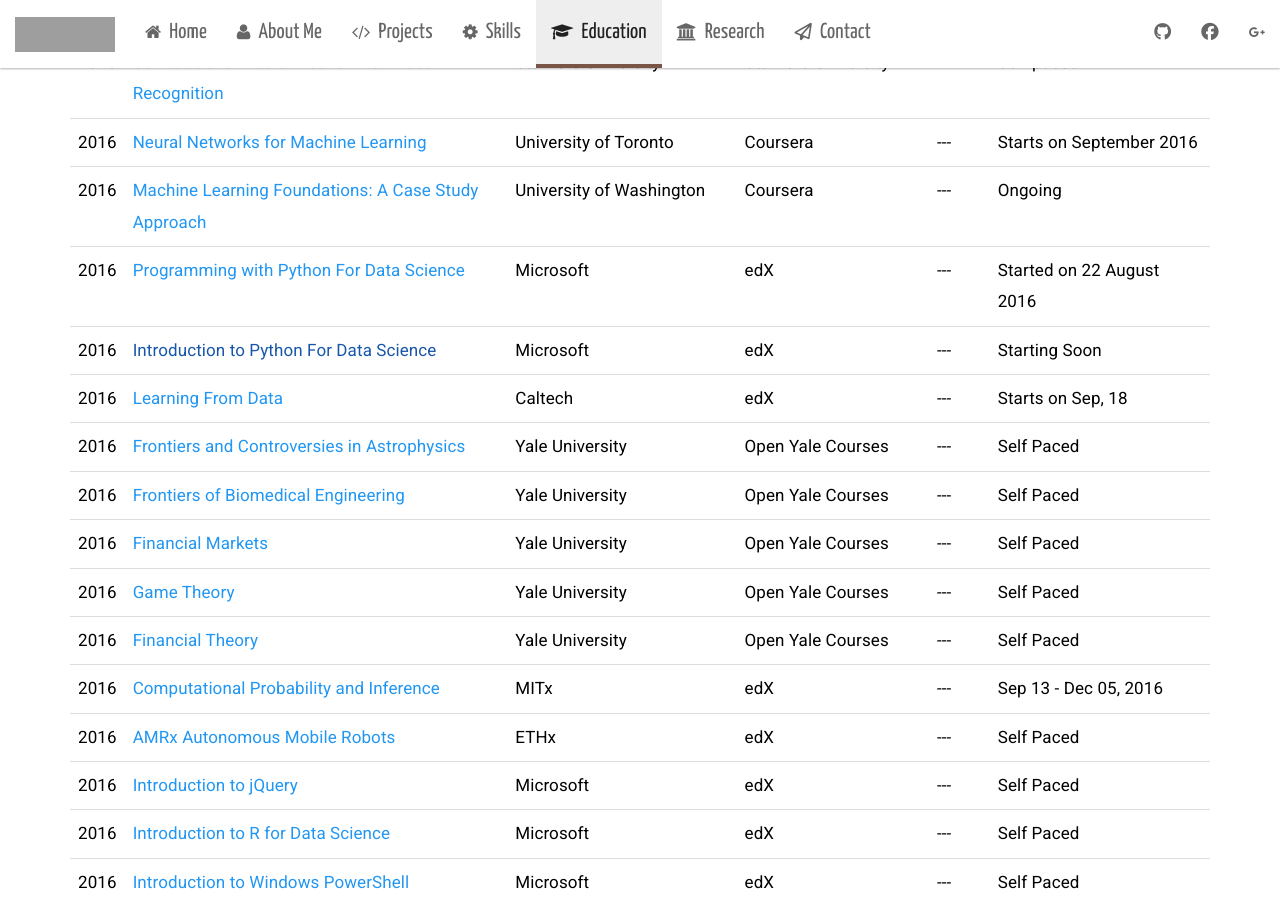
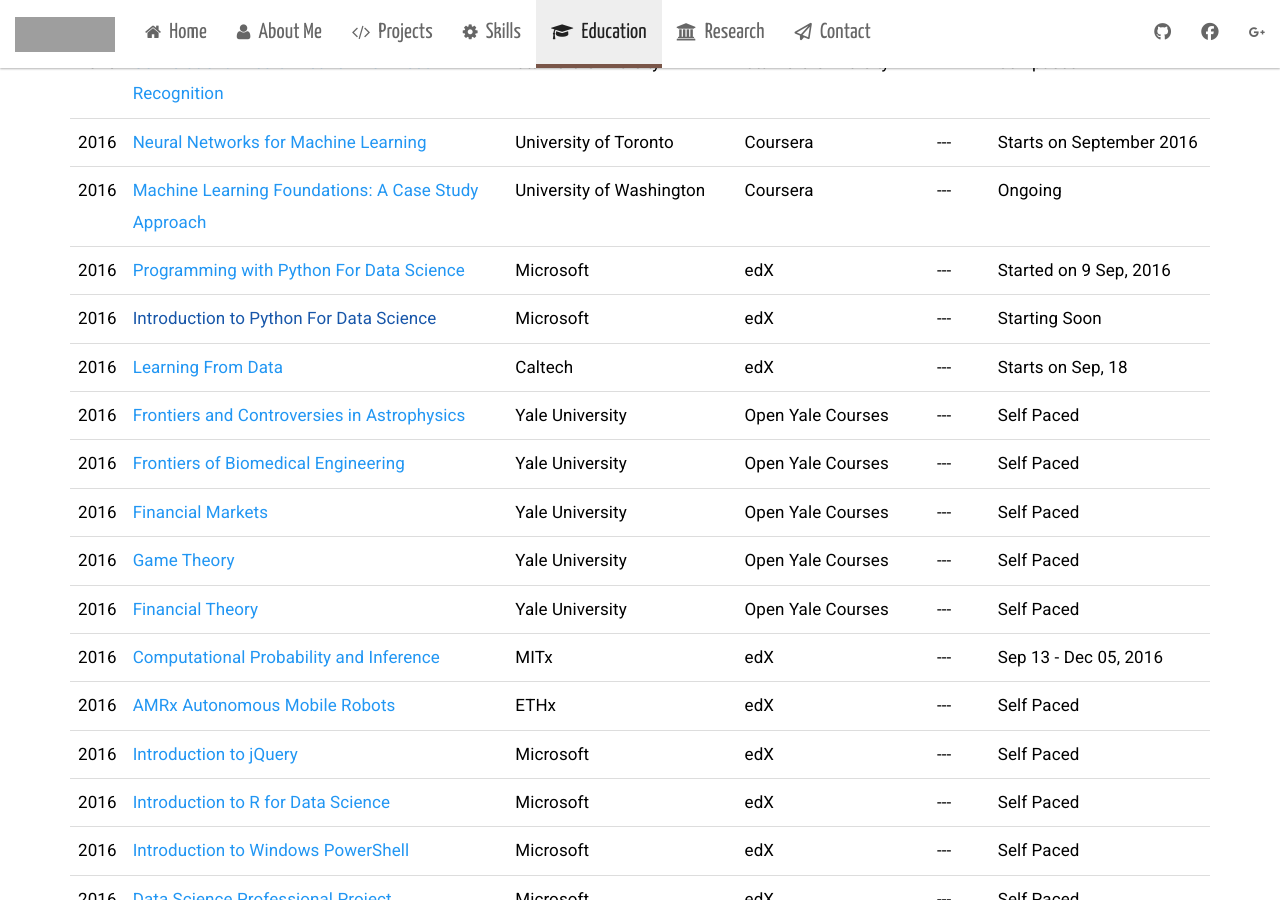
Before and after one commit to manashmandal/manashmandal.github.io, a Jekyll site: the page built from education.html, in a window 1280 px wide and 900 px high, scrolled down 1768 px. Built offline with Jekyll 4.4.1, drawn with Linux system fonts in a browser that asks for light colours; nearby versions of some CDN libraries; some web fonts are replaced; grey boxes are pictures that could not be loaded.

Commit message:
Update education.html

```diff
--- a/education.html
+++ b/education.html
@@ -228,7 +228,7 @@
             <td>Microsoft</td>
             <td>edX</td>
             <td> --- </td>
-            <td>Started on 22 August 2016</td>
+            <td>Started on 9 Sep, 2016</td>
         </tr>
 
         <tr>
```
